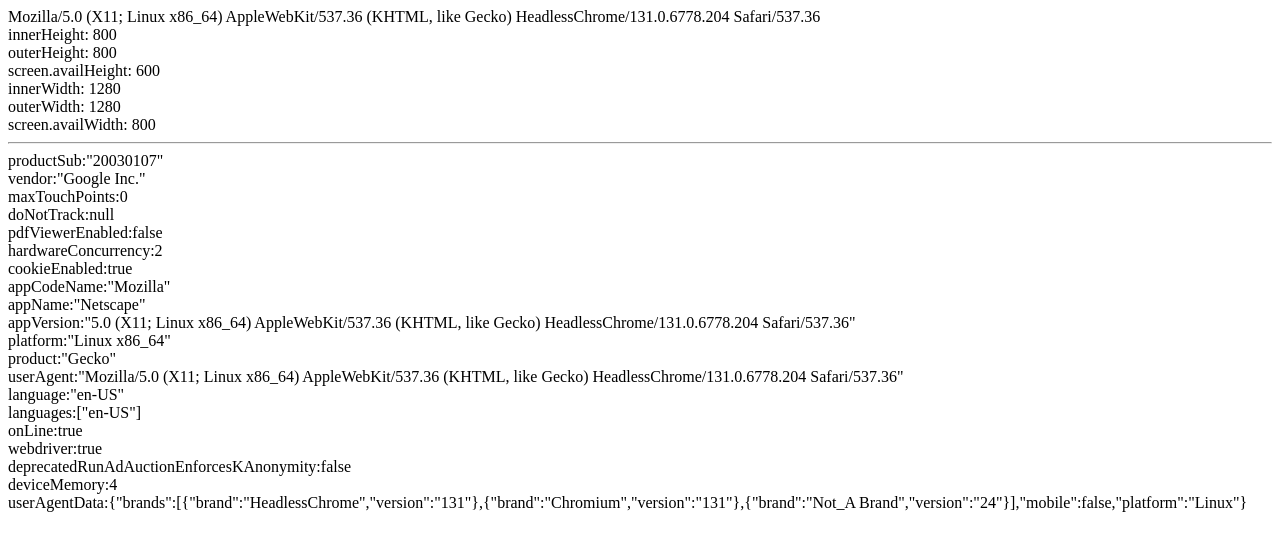
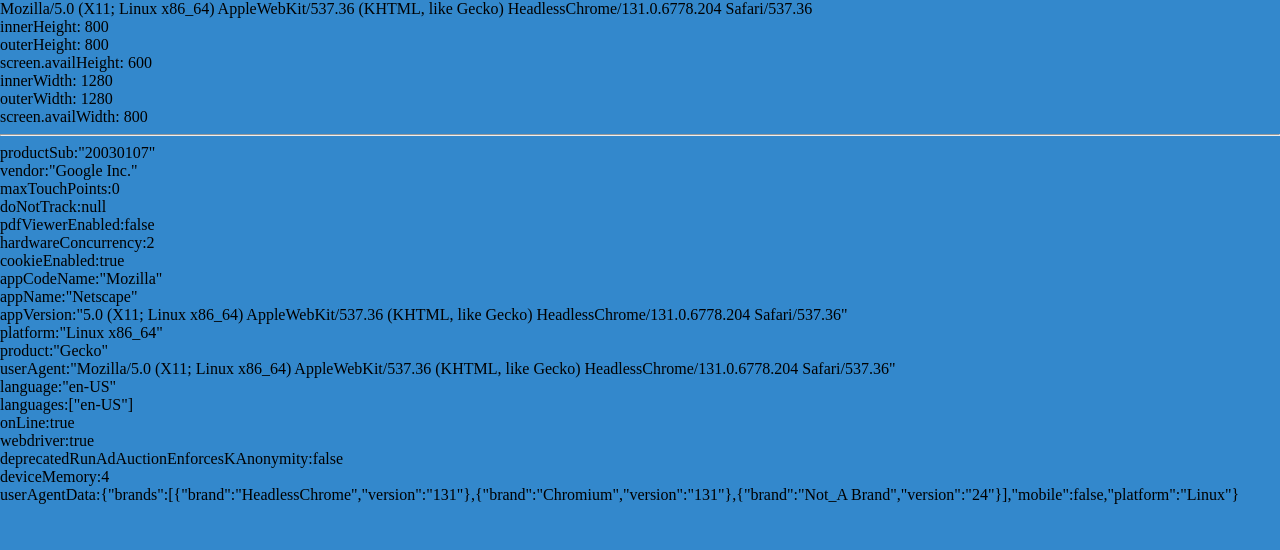
Before and after one commit to painty/www, a plain HTML site: page tools/ua/index.html in a window 1280 px wide. Drawn offline with Linux system fonts and the light colour scheme.

Commit message:
Update index.html

```diff
--- a/tools/ua/index.html
+++ b/tools/ua/index.html
@@ -3,11 +3,25 @@
 <head>
     <title>u</title>
     <meta name="viewport" content="width=device-width, initial-scale=1.0, minimum-scale=1.0, maximum-scale=1.0, user-scalable=no"/>
+    <style>
+    body,html{
+      background: #802;
+    }
+    .box{
+      position: absolute;
+      background:#38c;
+      top:env(safe-area-inset-top);
+      right:env(safe-area-inset-right);
+      bottom:env(safe-area-inset-bottom);
+      left:env(safe-area-inset-left);
+    }
+  </style>
 </head>
 
 <body>
+    <div class="box"></div>
 <script>
-a=
+let a=
 'innerHeight: '          +innerHeight+'<br>'+
 'outerHeight: '          +outerHeight+'<br>'+
 'screen.availHeight: '   +screen.availHeight+'<br>'+
@@ -15,16 +29,17 @@ a=
 'outerWidth: '           +outerWidth+'<br>'+
 'screen.availWidth: '    +screen.availWidth;
 
-    document.write(navigator.userAgent);
-    document.write('<br>'+a);
-    document.write('<hr>');
+    let s=navigator.userAgent;
+    s+=('<br>'+a);
+    s+=('<hr>');
     for (var key in navigator) {
         var v=JSON.stringify(navigator[key]);
         if(v&&v.match(/(undefined)|("")|(\{\})/)===null){
             // console.log(v);
-            document.write(key+':'+v+'<br>');
+            s+=(key+':'+v+'<br>');
         }
     }
+    document.querySelector('.box').innerHTML=s;
 </script>
 </body>
 
```
